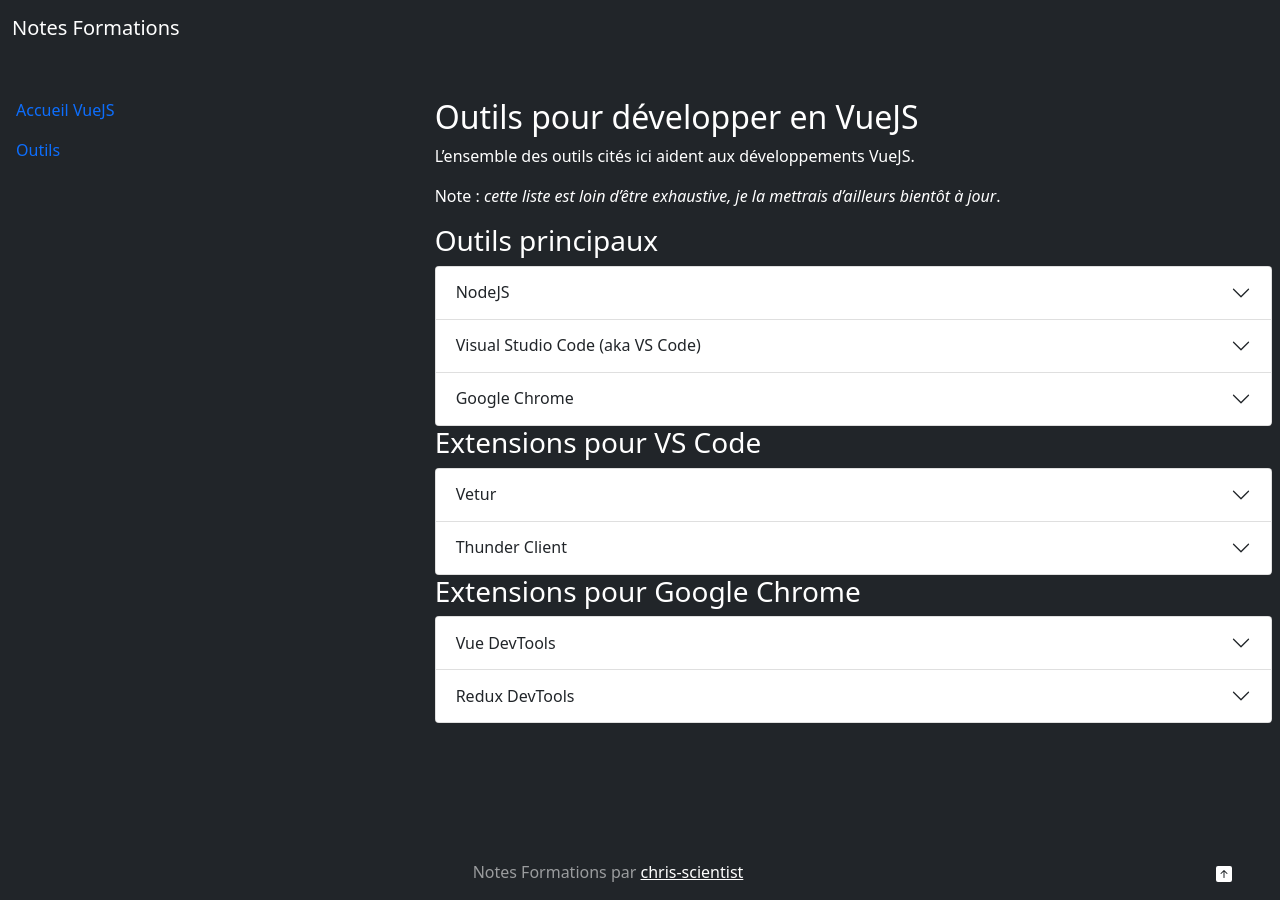
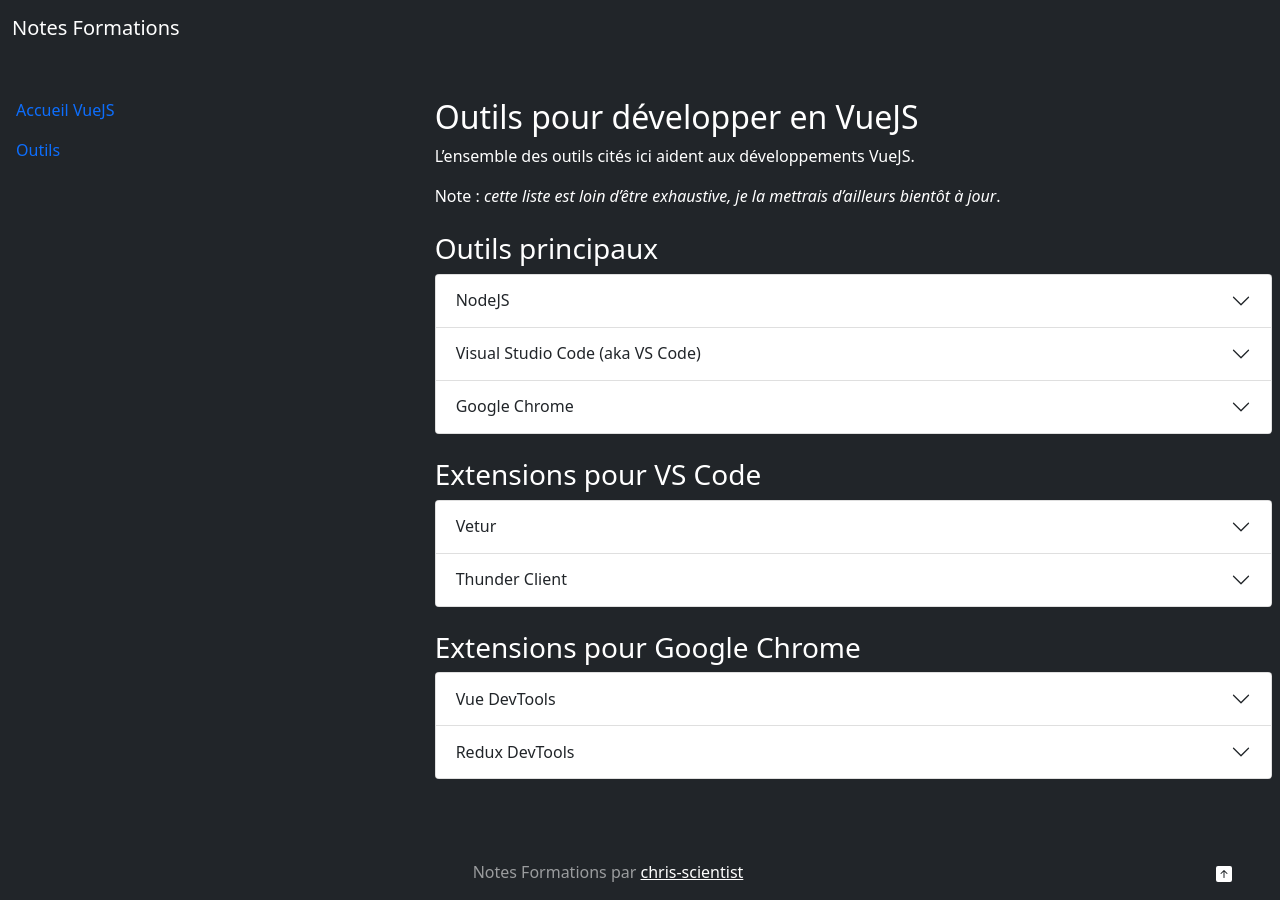
Before and after one commit to cthubert-fr/notes, a Jekyll site: the page built from docs/formation/vuejs/tools.md, in a window 1280 px wide. Built offline with Jekyll 4.4.1, drawn with Linux system fonts in a browser that asks for light colours; nearby versions of some CDN libraries.

Commit message:
Mise en page : Outils VueJS

```diff
--- a/docs/formation/vuejs/tools.md
+++ b/docs/formation/vuejs/tools.md
@@ -12,7 +12,7 @@ L'ensemble des outils cités ici aident aux développements VueJS.
 
 Note : *cette liste est loin d'être exhaustive, je la mettrais d'ailleurs bientôt à jour*.
 
-### Outils principaux
+<h3 id="main-tools-title" class="mt-4" >Outils principaux</h3>
 
 <div class="accordion" id="main-tools">
   <div class="accordion-item">
@@ -53,7 +53,7 @@ Note : *cette liste est loin d'être exhaustive, je la mettrais d'ailleurs bient
   </div>
 </div>
 
-### Extensions pour VS Code
+<h3 id="vsc-addons-title" class="mt-4" >Extensions pour VS Code</h3>
 
 <div class="accordion" id="vsc-addons">
   <div class="accordion-item">
@@ -82,7 +82,7 @@ Note : *cette liste est loin d'être exhaustive, je la mettrais d'ailleurs bient
   </div>
 </div>
 
-### Extensions pour Google Chrome
+<h3 id="gc-addons-title" class="mt-4" >Extensions pour Google Chrome</h3>
 
 <div class="accordion" id="gc-addons">
   <div class="accordion-item">
```
